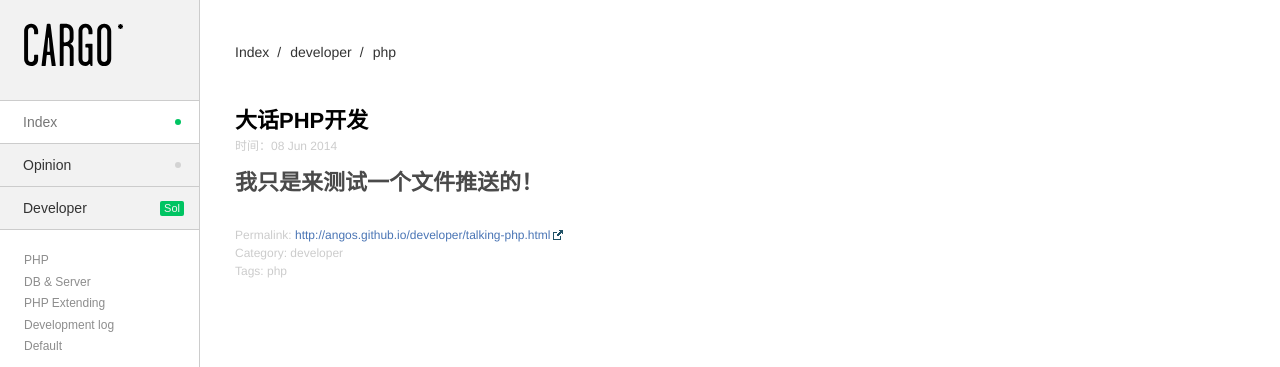
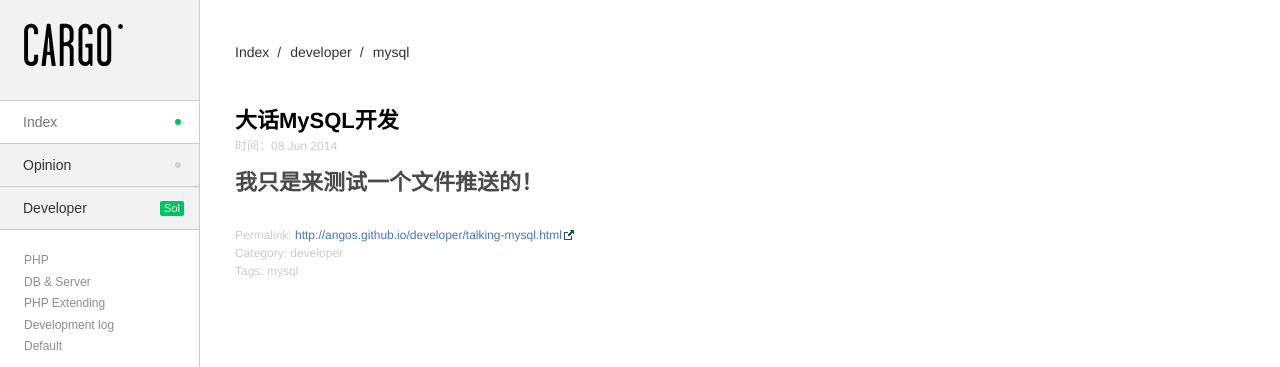
Before and after one commit to Angos/angos.github.io, a Jekyll site: the page built from _posts/developer/2014-07-17-talking-mysql.md, in a window 1280 px wide. Shown: the top 367 px of the page. Built offline with Jekyll 4.4.1, drawn with Linux system fonts in a browser that asks for light colours; nearby versions of some CDN libraries; Markdown is read by kramdown in place of the engine named in the settings.

Commit message:
modified

```diff
--- a/_posts/developer/2014-07-17-talking-php.md
+++ b/_posts/developer/2014-07-17-talking-mysql.md
@@ -1,12 +1,12 @@
 ---
 layout: post
-title: 大话PHP开发
+title: 大话MySQL开发
 date: 13:14 2014/6/8
 categories:
  - developer
 tags:
- - php
-description: 大话PHP开发
+ - mysql
+description: 大话MySQL开发
 ---
 
 ## 我只是来测试一个文件推送的！
```
Also changed, not shown: developer/mysql.html (added, +16 -0 lines).
